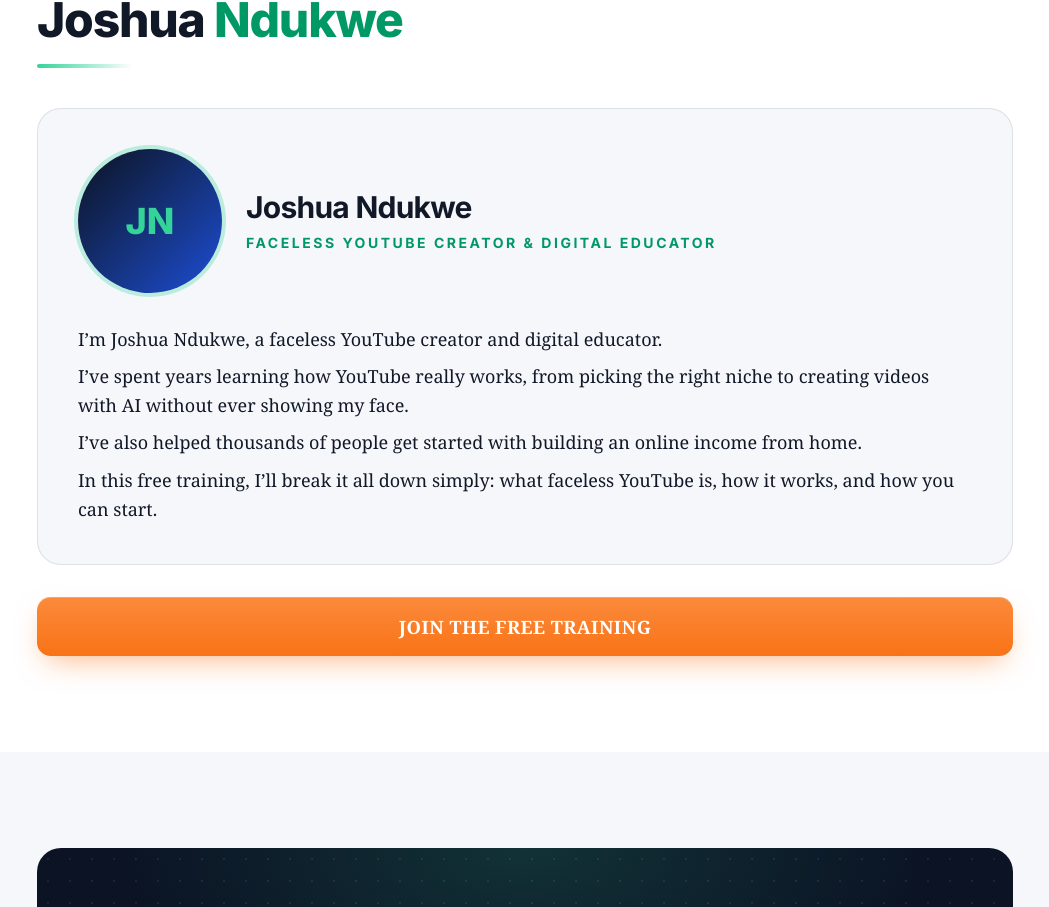
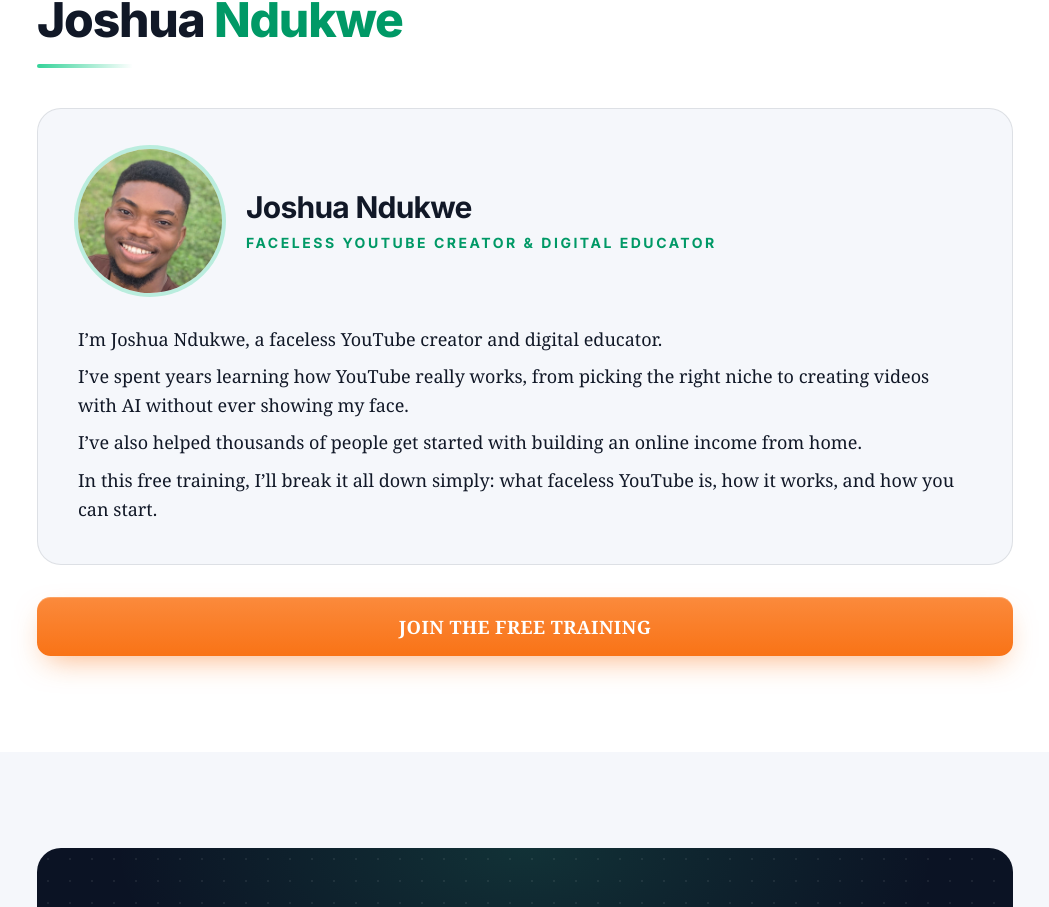
Before and after one commit to Jephthahndukwe/Joshuandukwe, a Next.js app: page /youtube-masterclass in a window 1280 px wide. Shown: the part 3381-4288 px from the top of the page, without its empty margins (115-1164 px from the left). Built offline with nearby package versions, Linux system fonts and the light colour scheme; no server answers.

Commit message:
Add Joshua's photo to the trainer section
Square 640px headshot cropped from the supplied photo, served through
next/image.

Co-Authored-By: Claude Opus 5.5 <noreply@anthropic.com>
Claude-Session: https://claude.ai/code/session_01WjBmTpeiL6GtXCQYUwM8WB

```diff
--- a/src/app/youtube-masterclass/page.tsx
+++ b/src/app/youtube-masterclass/page.tsx
@@ -1,4 +1,5 @@
 import type { Metadata } from "next";
+import Image from "next/image";
 import { Disclaimer } from "@/components/Chrome";
 import { EvergreenCountdown } from "@/components/Countdown";
 import { RegisterButton, RegisterModal } from "@/components/Register";
@@ -137,8 +138,7 @@ export default function MasterclassPage() {
             <div className="mt-10 rounded-3xl border border-night/10 bg-paper p-6 sm:p-10">
               <div className="flex flex-col items-center gap-6 text-center sm:flex-row sm:text-left">
                 {c.trainerImage ? (
-                  // eslint-disable-next-line @next/next/no-img-element
-                  <img src={c.trainerImage} alt={`${c.trainerFirstName} ${c.trainerLastName}`} className="size-36 shrink-0 rounded-full object-cover ring-4 ring-accent/30" />
+                  <Image src={c.trainerImage} alt={`${c.trainerFirstName} ${c.trainerLastName}`} width={288} height={288} className="size-36 shrink-0 rounded-full object-cover ring-4 ring-accent/30" />
                 ) : (
                   <span className="grid size-36 shrink-0 place-items-center rounded-full bg-gradient-to-br from-night to-navy font-sans text-4xl font-extrabold text-accent ring-4 ring-accent/30">
                     {c.trainerFirstName[0]}{c.trainerLastName[0]}
--- a/src/lib/content.ts
+++ b/src/lib/content.ts
@@ -87,7 +87,7 @@ export const masterclass = {
   trainerLastName: "Ndukwe",
   trainerRole: "Faceless YouTube creator & digital educator",
   // Drop a square photo in /public (e.g. /joshua.jpg) and set the path here. Initials show until then.
-  trainerImage: "",
+  trainerImage: "/joshua.jpg",
   trainerBio: [
     "I’m Joshua Ndukwe, a faceless YouTube creator and digital educator.",
     "I’ve spent years learning how YouTube really works, from picking the right niche to creating videos with AI without ever showing my face.",
```
Also changed, not shown: public/joshua.jpg (added).
